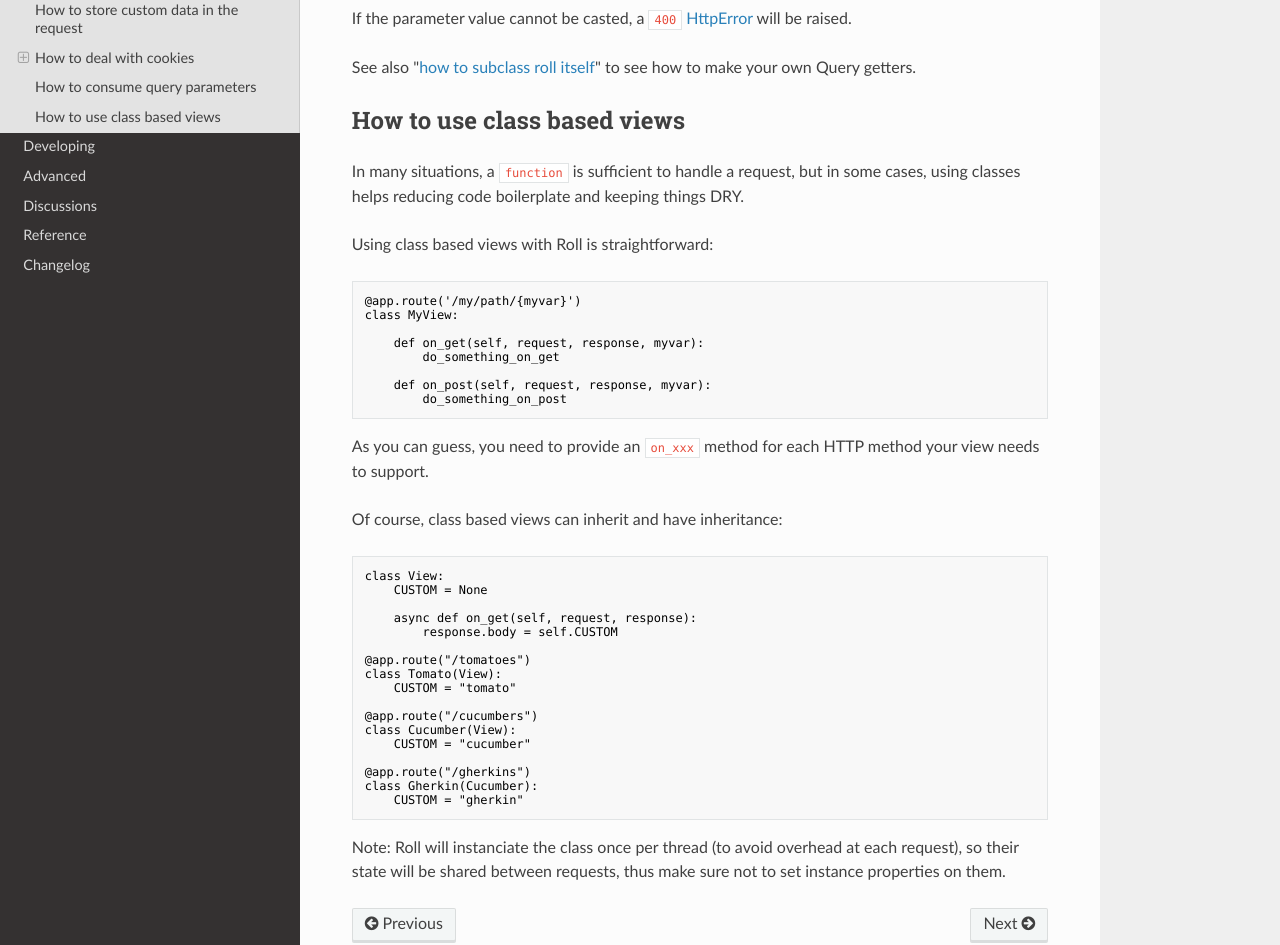
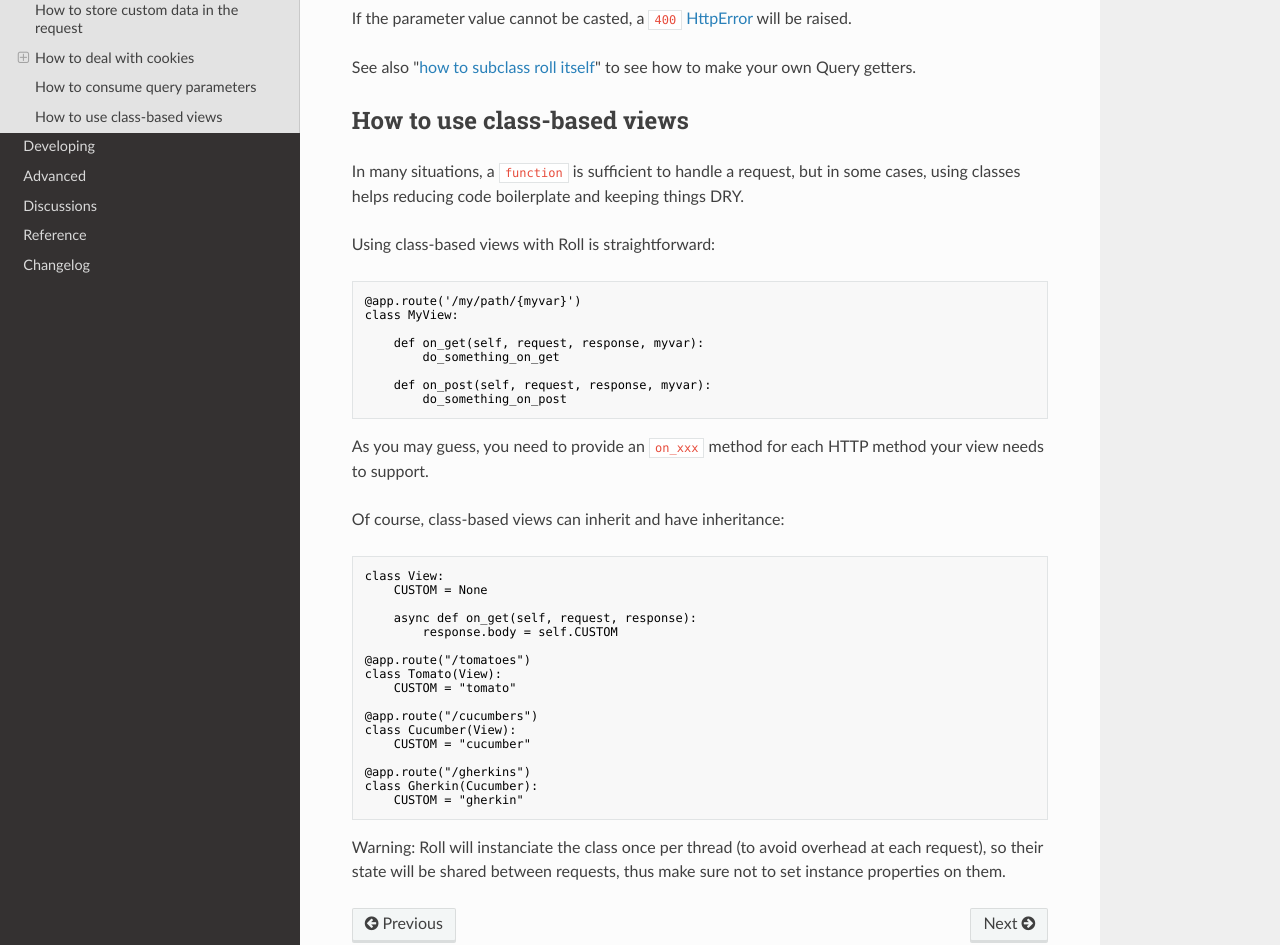
Before and after one commit to pyrates/roll, an MkDocs documentation site: the page built from docs/how-to/basic.md, in a window 1280 px wide and 1400 px high, scrolled down 2962 px. Shown: the part 363-1308 px from the top of the window. Built offline with MkDocs 1.6.1, drawn with Linux system fonts in a browser that asks for light colours; nearby versions of some CDN libraries.

Commit message:
@davidbgk review

````diff
--- a/docs/how-to/basic.md
+++ b/docs/how-to/basic.md
@@ -190,12 +190,12 @@ See also "[how to subclass roll itself](/how-to/advanced.md#how-to-subclass-roll
 to see how to make your own Query getters.
 
 
-## How to use class based views
+## How to use class-based views
 
 In many situations, a `function` is sufficient to handle a request, but in some
 cases, using classes helps reducing code boilerplate and keeping things DRY.
 
-Using class based views with Roll is straightforward:
+Using class-based views with Roll is straightforward:
 
 
 ```python3
@@ -209,10 +209,10 @@ class MyView:
         do_something_on_post
 ```
 
-As you can guess, you need to provide an `on_xxx` method for each HTTP method
+As you may guess, you need to provide an `on_xxx` method for each HTTP method
 your view needs to support.
 
-Of course, class based views can inherit and have inheritance:
+Of course, class-based views can inherit and have inheritance:
 
 ```python3
 class View:
@@ -234,6 +234,6 @@ class Gherkin(Cucumber):
     CUSTOM = "gherkin"
 ```
 
-Note: Roll will instanciate the class once per thread (to avoid overhead at each
+Warning: Roll will instanciate the class once per thread (to avoid overhead at each
 request), so their state will be shared between requests, thus make sure not to
 set instance properties on them.
````
Also changed, not shown: docs/reference.md (+3 -3 lines).
